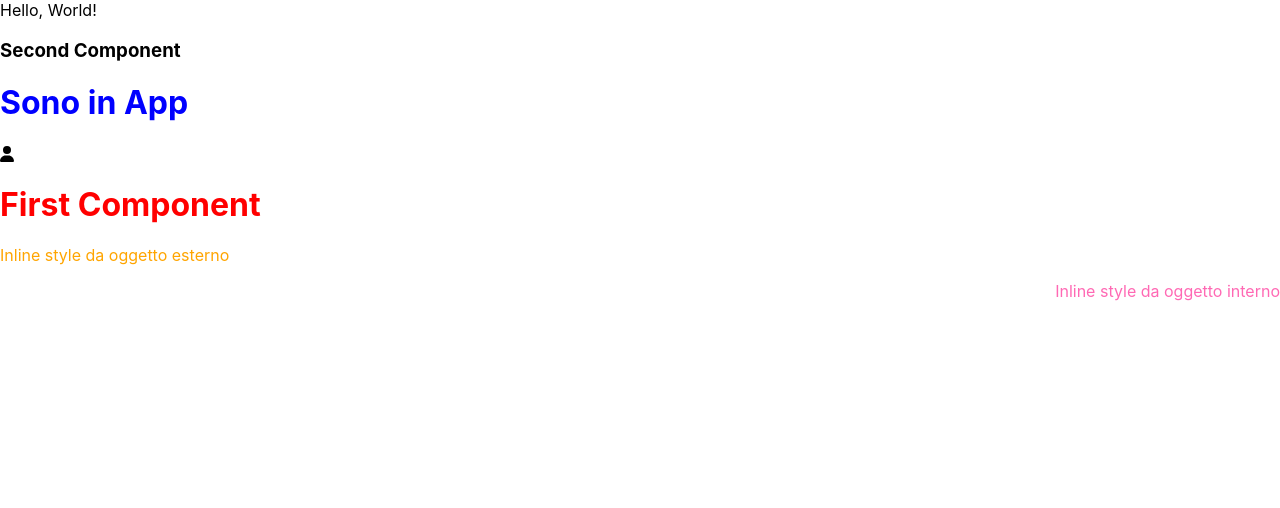
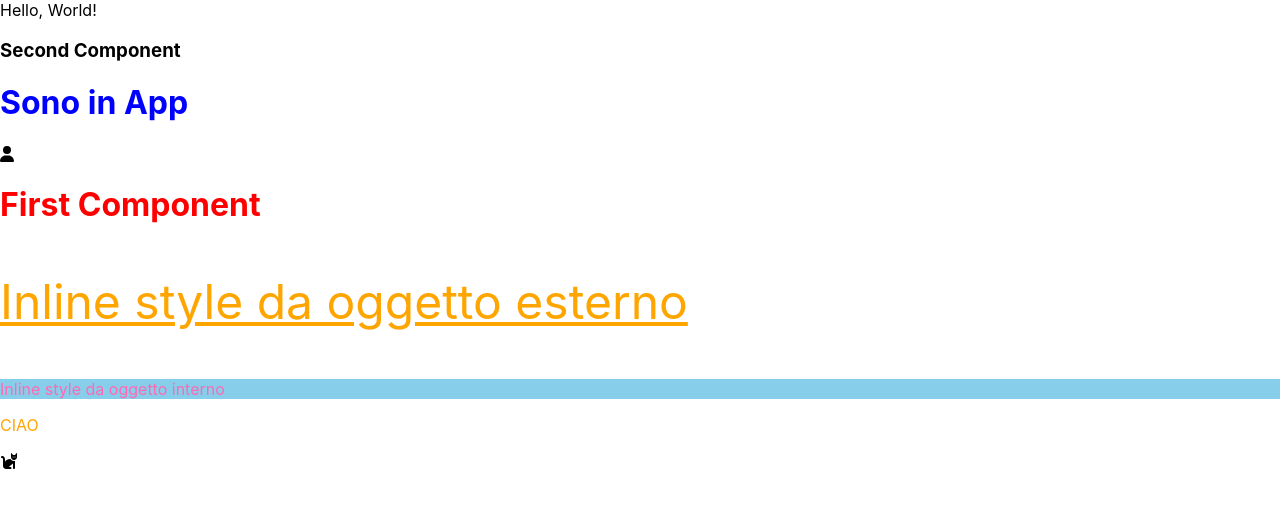
Before and after one commit to Ruma303/react-components, a React (Create React App) app: page / in a window 1280 px wide. Shown: the top 508 px of the page. Built offline with nearby package versions, Linux system fonts and the light colour scheme.

Commit message:
aggiornamenti

```diff
--- a/src/App.js
+++ b/src/App.js
@@ -1,5 +1,6 @@
 import FirstComponent from "./FirstComponent";
 function App() {
+
   return (
     <div className="App">
         <h1>Sono in App</h1>
@@ -8,6 +9,3 @@ function App() {
   );
 }
 export default App;
-
-{/* <FirstComponent />
-<FirstComponent /> */}
--- a/src/FirstComponent.js
+++ b/src/FirstComponent.js
@@ -1,21 +1,30 @@
 import React from "react";
-import './FirstComponent.css';
+import './css/FirstComponent.css';
 import { FontAwesomeIcon } from "@fortawesome/react-fontawesome";
-import { faUser } from "@fortawesome/free-solid-svg-icons";
-
+import { faUser, faCat } from "@fortawesome/free-solid-svg-icons";
 
 const FirstComponent = () => {
     const myStyle = {
-        color: "orange"
+        color: "orange",
+        fontSize: '3rem',
+        textDecoration: 'underline'
     }
-    const p1 = 'Inline style da oggetto esterno';
-    const p2 = 'Inline style da oggetto interno';
+    const p1 = 'Inline style da oggetto esterno'
+    const p2 = 'Inline style da oggetto interno'
+
     return (
         <div>
             <FontAwesomeIcon icon={faUser} />
             <h1 className="title">First Component</h1>
             <p style={myStyle}>{p1}</p>
-        <p style={{color: "hotpink", textAlign: "end"}}>{p2}</p>
+
+            <p style={{
+                color: "hotpink",
+                backgroundColor:'skyblue',
+            }}>{p2}</p>
+
+            <p id="color">CIAO</p>
+            <FontAwesomeIcon icon={faCat} />
         </div>
     )
 }
--- a/src/FirstComponent.css
+++ b/src/css/FirstComponent.css
@@ -5,3 +5,7 @@ h1 {
 .title {
     color: red;
 }
+
+#color {
+    color: orange;
+}
```
Lines whose indentation alone changed are shown as unchanged.
